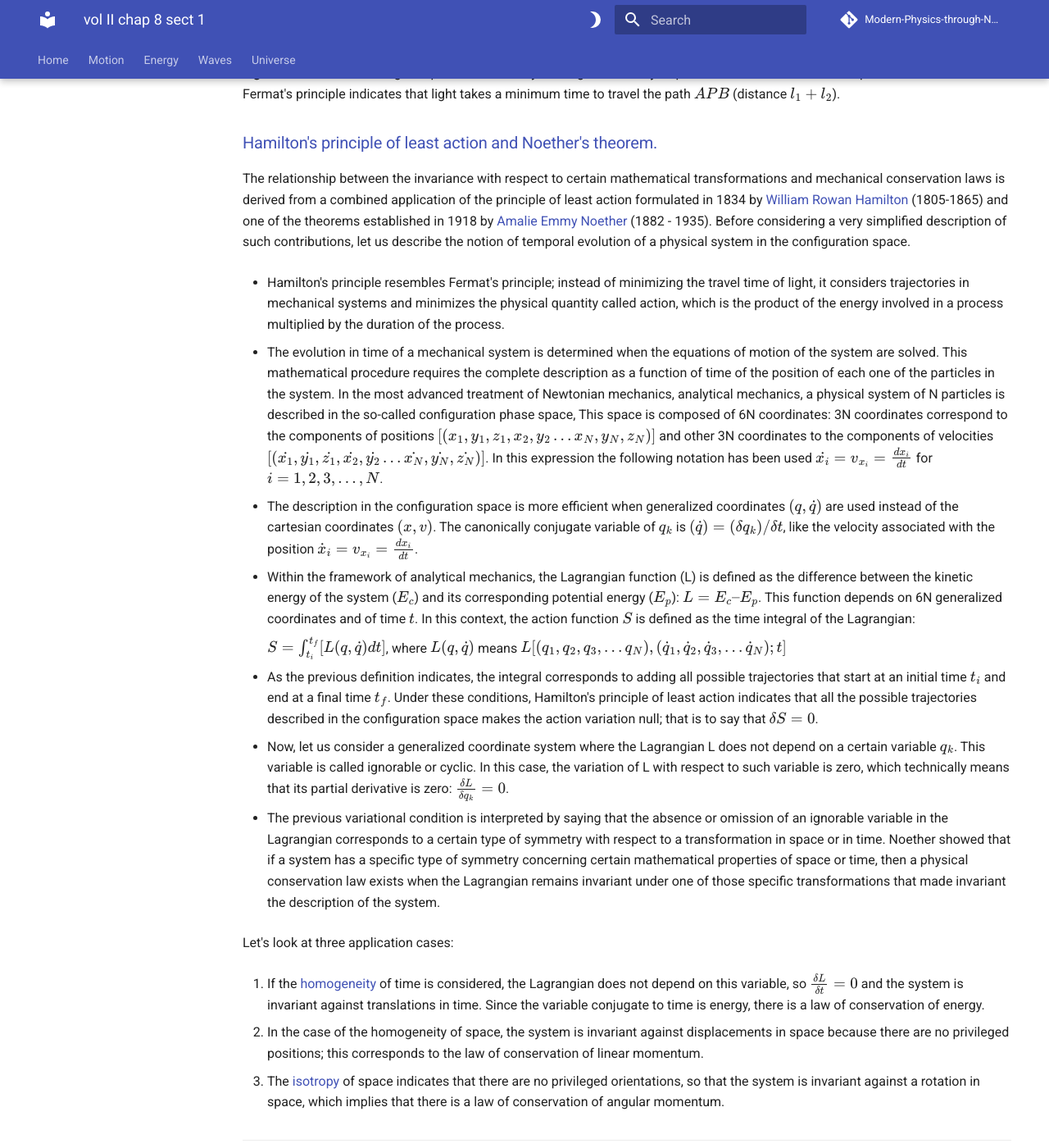
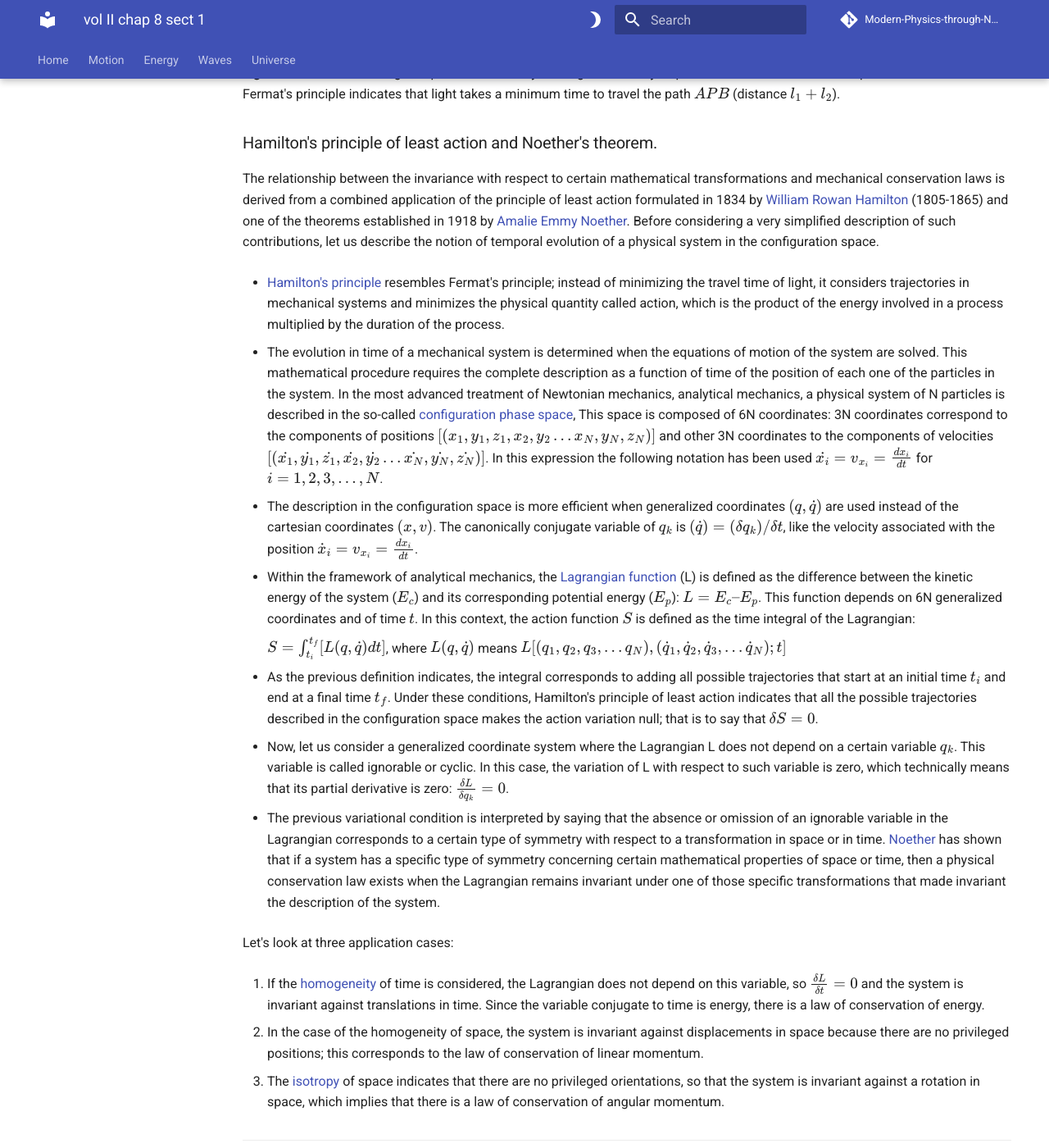
Before and after one commit to modphysnobel/modphysnobel.github.io, an MkDocs documentation site: the page built from docs/vol-II/vol-II-chap-8-sect-1.md, in a window 1280 px wide and 1400 px high, scrolled down 2075 px. Shown: the whole window at 82% size. Built offline with MkDocs 1.6.1 and Material for MkDocs 9.7.7, drawn with Linux system fonts in a browser that asks for light colours; some web fonts are replaced; comment, search, counter and statistics services are not loaded.

Commit message:
Update vol-II-chap-8-sect-1.md

```diff
--- a/docs/vol-II/vol-II-chap-8-sect-1.md
+++ b/docs/vol-II/vol-II-chap-8-sect-1.md
@@ -56,17 +56,17 @@ The previous connection between three types of symmetry properties with their re
 
 **Figure 8.1.** Refraction of light at point $P$ from a ray coming from an object point $A$ in air to an observation point $B$ in water. The Fermat's principle indicates that light takes a minimum time to travel the path $APB$ (distance $l_1 + l_2$).
 
-### [Hamilton's principle of least action and Noether's theorem.](https://en.wikipedia.org/wiki/Hamilton%27s_principle)
+### Hamilton's principle of least action and Noether's theorem.
 
-The relationship between the invariance with respect to certain mathematical transformations and mechanical conservation laws is derived from a combined application of the principle of least action formulated in 1834 by [William Rowan Hamilton](https://en.wikipedia.org/wiki/William_Rowan_Hamilton) (1805-1865) and one of the theorems established in 1918 by [Amalie Emmy Noether](https://en.wikipedia.org/wiki/Emmy_Noether) (1882 - 1935). Before considering a very simplified description of such contributions, let us describe the notion of temporal evolution of a physical system in the configuration space.
+The relationship between the invariance with respect to certain mathematical transformations and mechanical conservation laws is derived from a combined application of the principle of least action formulated in 1834 by [William Rowan Hamilton](https://en.wikipedia.org/wiki/William_Rowan_Hamilton) (1805-1865) and one of the theorems established in 1918 by [Amalie Emmy Noether](https://en.wikipedia.org/wiki/Emmy_Noether). Before considering a very simplified description of such contributions, let us describe the notion of temporal evolution of a physical system in the configuration space.
 
-- Hamilton's principle resembles Fermat's principle; instead of minimizing the travel time of light, it considers trajectories in mechanical systems and minimizes the physical quantity called action, which is the product of the energy involved in a process multiplied by the duration of the process.
+- [Hamilton's principle](https://en.wikipedia.org/wiki/Hamilton%27s_principle) resembles Fermat's principle; instead of minimizing the travel time of light, it considers trajectories in mechanical systems and minimizes the physical quantity called action, which is the product of the energy involved in a process multiplied by the duration of the process.
 
-- The evolution in time of a mechanical system is determined when the equations of motion of the system are solved. This mathematical procedure requires the complete description as a function of time of the position of each one of the particles in the system. In the most advanced treatment of Newtonian mechanics, analytical mechanics, a physical system of N particles is described in the so-called configuration phase space, This space is composed of 6N coordinates: 3N coordinates correspond to the components of positions $[(x_1,y_1,z_1,x_2,y_2…x_N,y_N,z_N )]$ and other 3N coordinates to the components of velocities $[(\dot{x_1},\dot{y_1},\dot{z_1},\dot{x_2},\dot{y_2}…\dot{x_N},\dot{y_N},\dot{z_N})]$. In this expression the following notation has been used $\dot{x_i}=v_{x_i}= \frac{dx_i}{dt}$ for $i=1,2,3,…,N$.
+- The evolution in time of a mechanical system is determined when the equations of motion of the system are solved. This mathematical procedure requires the complete description as a function of time of the position of each one of the particles in the system. In the most advanced treatment of Newtonian mechanics, analytical mechanics, a physical system of N particles is described in the so-called [configuration phase space](https://en.wikipedia.org/wiki/Configuration_space_(physics)), This space is composed of 6N coordinates: 3N coordinates correspond to the components of positions $[(x_1,y_1,z_1,x_2,y_2…x_N,y_N,z_N )]$ and other 3N coordinates to the components of velocities $[(\dot{x_1},\dot{y_1},\dot{z_1},\dot{x_2},\dot{y_2}…\dot{x_N},\dot{y_N},\dot{z_N})]$. In this expression the following notation has been used $\dot{x_i}=v_{x_i}= \frac{dx_i}{dt}$ for $i=1,2,3,…,N$.
 
 - The description in the configuration space is more efficient when generalized coordinates $(q,\dot{q})$ are used instead of the cartesian coordinates $(x,v)$. The canonically conjugate variable of $q_k$ is  $(\dot{q}) = (δq_k)/δt$, like the velocity associated with the position  ${\dot{x}}_{i} = v_{x_{i}} = \frac{dx_{i}}{dt}$.
 
-- Within the framework of analytical mechanics, the Lagrangian function (L) is defined as the difference between the kinetic energy of the system ($E_c$) and its corresponding potential energy ($E_p$): $L = E_c – E_p$. This function depends on 6N generalized coordinates and of time $t$. In this context, the action function $S$ is defined as the time integral of the Lagrangian:
+- Within the framework of analytical mechanics, the [Lagrangian function](https://en.wikipedia.org/wiki/Lagrangian_mechanics) (L) is defined as the difference between the kinetic energy of the system ($E_c$) and its corresponding potential energy ($E_p$): $L = E_c – E_p$. This function depends on 6N generalized coordinates and of time $t$. In this context, the action function $S$ is defined as the time integral of the Lagrangian:
 
 	$S= ∫_{t_i}^{t_f} [L(q,\dot{q})dt]$, where $L(q,\dot{q})$ means $L[(q_1,q_2,q_3,… q_N),(\dot{q}_1, \dot{q}_2, \dot{q}_3,...\dot{q}_N);t]$
 
@@ -74,7 +74,7 @@ The relationship between the invariance with respect to certain mathematical tra
 
 - Now, let us consider a generalized coordinate system where the Lagrangian L does not depend on a certain variable $q_k$. This variable is called ignorable or cyclic. In this case, the variation of L with respect to such variable is zero, which technically means that its partial derivative is zero: $\frac{δL}{δq_k} =0$.
 
-- The previous variational condition is interpreted by saying that the absence or omission of an ignorable variable in the Lagrangian corresponds to a certain type of symmetry with respect to a transformation in space or in time. Noether showed that if a system has a specific type of symmetry concerning certain mathematical properties of space or time, then a physical conservation law exists when the Lagrangian remains invariant under one of those specific transformations that made invariant the description of the system.
+- The previous variational condition is interpreted by saying that the absence or omission of an ignorable variable in the Lagrangian corresponds to a certain type of symmetry with respect to a transformation in space or in time. [Noether](https://en.wikipedia.org/wiki/Noether%27s_theorem) has shown that if a system has a specific type of symmetry concerning certain mathematical properties of space or time, then a physical conservation law exists when the Lagrangian remains invariant under one of those specific transformations that made invariant the description of the system.
 
 Let's look at three application cases:
 
```
